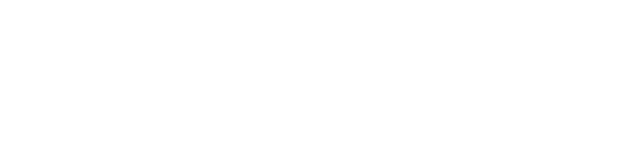
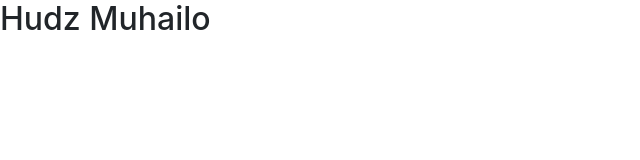
Before and after one commit to Don-de-padlo/jobsSite, a website: page index.html in a window 1280 px wide. Shown: the whole page, without its empty margins (0-640 px from the left). Drawn offline with nearby package versions, Linux system fonts and the light colour scheme.

Commit message:
Update index.html

```diff
--- a/index.html
+++ b/index.html
@@ -13,7 +13,7 @@
     <title>Document</title>
 </head>
 <body>
-
+    <h2>Hudz Muhailo</h2>
     <section
     data-hx-trigger="load"
     data-hx-swap="outerHTML"
```
